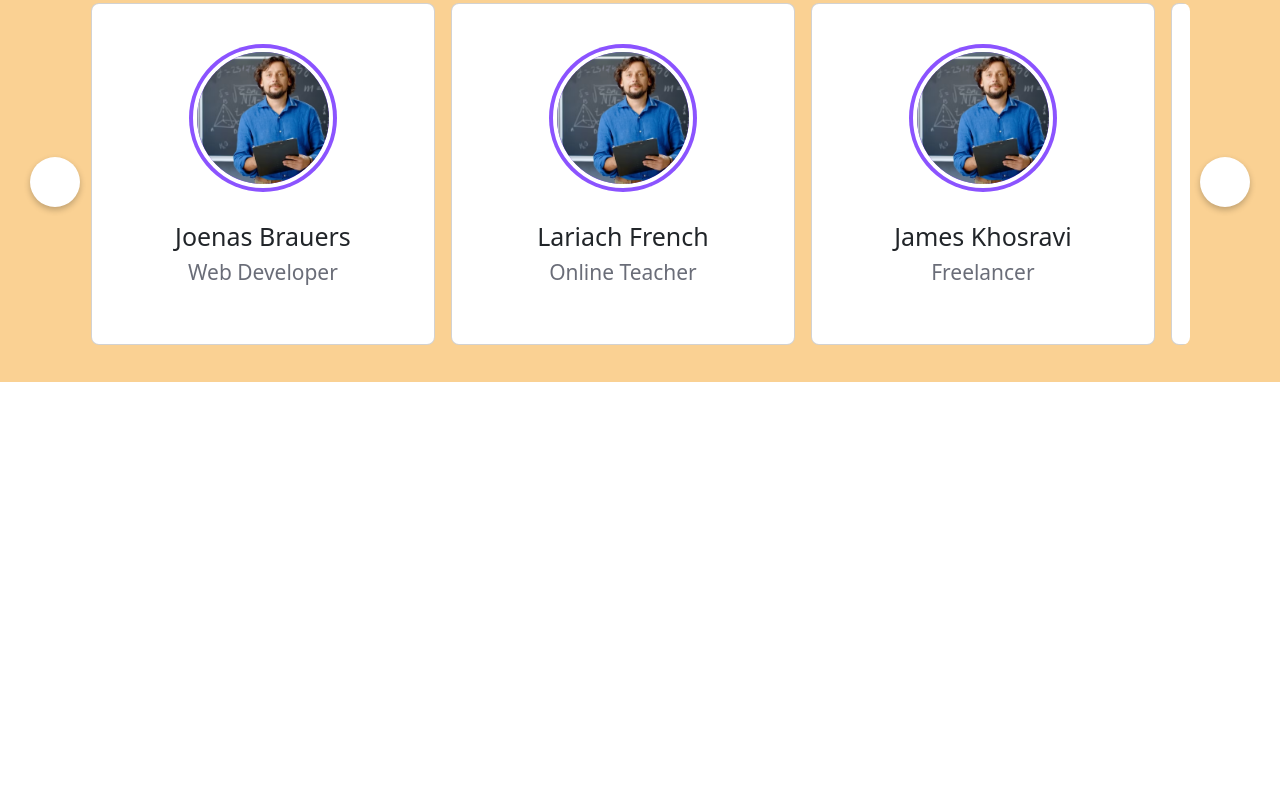
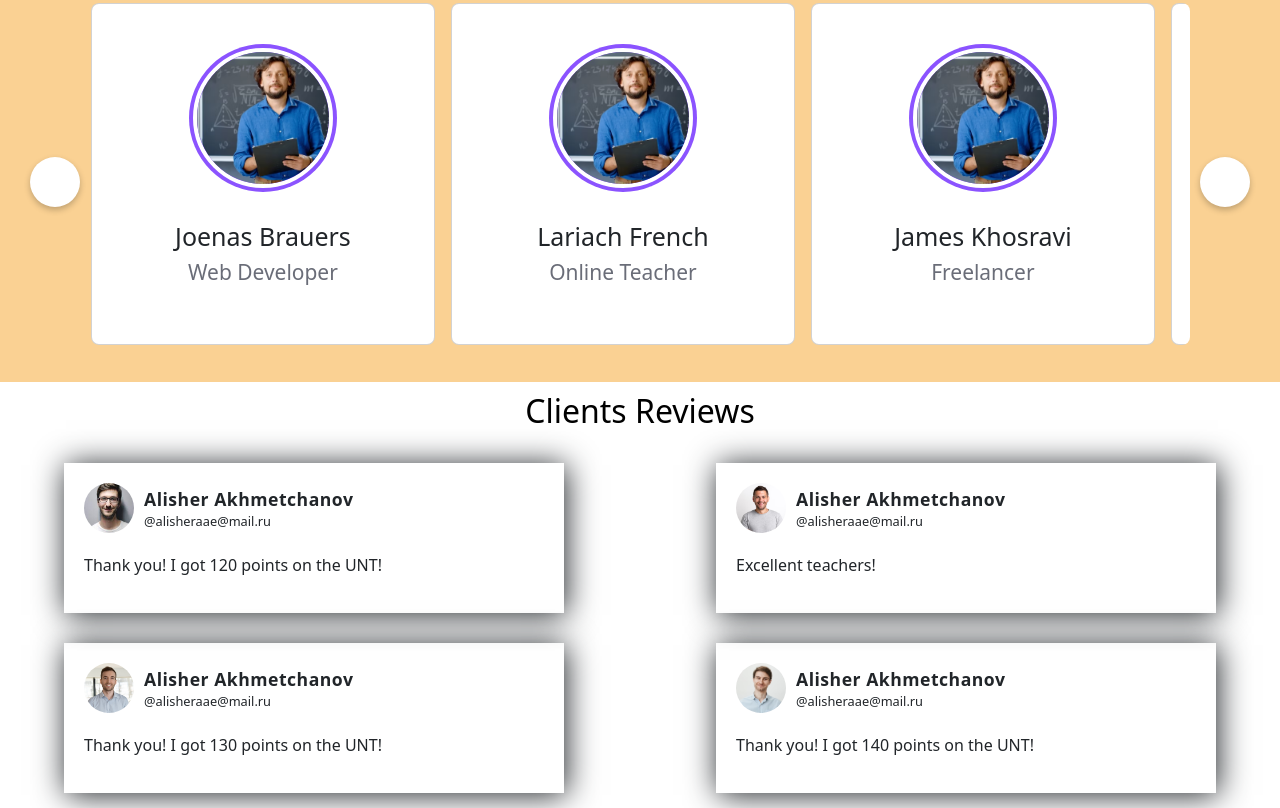
Before and after one commit to maestroaae/final-web, a plain HTML site: page html/main.html in a window 1280 px wide. Shown: the part 818-1626 px from the top of the page. Before the commit the page ends 1200 px from the top, so only its background shows below. Drawn offline with nearby package versions, Linux system fonts and the light colour scheme.

Commit message:
added reviews on main page

```diff
--- a/css/main.css
+++ b/css/main.css
@@ -148,3 +148,72 @@ nav ul li a:hover {
       grid-auto-columns: 100%;
     }
   }
+  /*Reviews section*/
+  .review{
+    display: flex;
+    justify-content: center;
+    align-items: center;
+    flex-direction: column;
+    width: 100%;
+}
+.review-heading{
+    font-size: 2.2rem;
+    font-weight: 500;
+    color: black;
+    padding: 10px 20px;
+}
+.review-box-container{
+    display: flex;
+    justify-content: center;
+    align-items: center;
+    flex-wrap: wrap;
+    width: 100%;
+}
+.review-box{
+    width: 500px;
+    box-shadow: 2px 2px 30px;
+    padding: 20px;
+    margin: 15px;
+    cursor: pointer;
+}
+.box-top{
+    display: flex;
+    justify-content: space-between;
+    align-items: center;
+    margin-bottom: 20px;
+}
+.profile{
+    display: flex;
+    align-items: center;
+}
+.profile .image{
+    width: 50px;
+    height: 50px;
+    border-radius: 50%;
+    overflow: hidden;
+    margin-right: 10px;
+}
+.image img{
+    width: 100%;
+    height: 100%;
+    object-fit: cover;
+    object-position: center;
+}
+.user{
+    display: flex;
+    flex-direction: column;
+}
+.user strong{
+    font-size: 1.1rem;
+    letter-spacing: 0.5px;
+}
+.user span{
+    font-size: 0.8rem;
+}
+.grade{
+  color: #Fd4556;
+}
+.review-box:hover{
+  transform: translateY(-5px);
+  transition: all ease 0.3s;
+}
--- a/html/main.html
+++ b/html/main.html
@@ -18,7 +18,7 @@
             <h2 class="logo">ENT Prep</h2>
             <ul>
                 <li><a href="#about">About Us</a></li>
-                <li><a href="#">Courses</a></li>
+                <li><a href="../html/application.html">Courses</a></li>
                 <li><a href="#">Contact</a></li>
             </ul>
         </nav>
@@ -60,6 +60,119 @@
             </ul>
             <i id="right" class="fa-solid fa-arrow-right"></i>
           </div>
+    </section>
+    <section class="review">
+      <div class="review-heading">
+        <h2>Clients Reviews</h2>
+      </div>
+      <!--Box1-->
+      <div class="row">
+        <div class="review-box-container col-sm-12 col-md-6 col-lg-6">
+            <div class="review-box">
+                <div class="box-top">
+                    <div class="profile">
+                       <div class="image">
+                           <img src="../images/review-profile1.jpg">
+                       </div>
+                       <div class="user">
+                           <strong>Alisher Akhmetchanov</strong>
+                           <span>@alisheraae@mail.ru</span>
+                       </div>
+                    </div>
+                        <div class="grade">
+                            <i class="fas fa-star"></i>
+                            <i class="fas fa-star"></i>
+                            <i class="fas fa-star"></i>
+                            <i class="fas fa-star"></i>
+                            <i class="fas fa-star"></i>
+                        </div>
+                </div>
+                <div class="comment">
+                    <p>Thank you! I got 120 points on the UNT!</p>
+                </div>
+            </div>
+        </div>
+        <!--Box2-->
+        <div class="review-box-container col-sm-12 col-md-6 col-lg-6">
+            <div class="review-box">
+                <div class="box-top">
+                    <div class="profile">
+                       <div class="image">
+                           <img src="../images/review-profile2.avif">
+                       </div>
+                       <div class="user">
+                           <strong>Alisher Akhmetchanov</strong>
+                           <span>@alisheraae@mail.ru</span>
+                       </div>
+                    </div>
+                        <div class="grade">
+                            <i class="fas fa-star"></i>
+                            <i class="fas fa-star"></i>
+                            <i class="fas fa-star"></i>
+                            <i class="fas fa-star"></i>
+                            <i class="fas fa-star"></i>
+                        </div>
+                </div>
+                <div class="comment">
+                    <p>Excellent teachers!</p>
+                </div>
+            </div>
+        </div>
+        <!--Box3-->
+        <div class="review-box-container col-sm-12 col-md-6 col-lg-6">
+            <div class="review-box">
+                <div class="box-top">
+                    <div class="profile">
+                       <div class="image">
+                           <img src="../images/review-profile3.jpg">
+                       </div>
+                       <div class="user">
+                           <strong>Alisher Akhmetchanov</strong>
+                           <span>@alisheraae@mail.ru</span>
+                       </div>
+                    </div>
+                        <div class="grade">
+                            <i class="fas fa-star"></i>
+                            <i class="fas fa-star"></i>
+                            <i class="fas fa-star"></i>
+                            <i class="fas fa-star"></i>
+                            <i class="fas fa-star"></i>
+                        </div>
+                </div>
+                <div class="comment">
+                    <p>Thank you! I got 130 points on the UNT!</p>
+                </div>
+            </div>
+        </div>
+        <!--Box4-->
+        <div class="review-box-container col-sm-12 col-md-6 col-lg-6">
+            <div class="review-box">
+                <div class="box-top">
+                    <div class="profile">
+                       <div class="image">
+                           <img src="../images/review-profile4.avif">
+                       </div>
+                       <div class="user">
+                           <strong>Alisher Akhmetchanov</strong>
+                           <span>@alisheraae@mail.ru</span>
+                       </div>
+                    </div>
+                        <div class="grade">
+                            <i class="fas fa-star"></i>
+                            <i class="fas fa-star"></i>
+                            <i class="fas fa-star"></i>
+                            <i class="fas fa-star"></i>
+                            <i class="fas fa-star"></i>
+                        </div>
+                </div>
+                <div class="comment">
+                    <p>Thank you! I got 140 points on the UNT!</p>
+                </div>
+            </div>
+        </div>
+      </div>
+    </section>
+    <section class="aboutus">
 
     </section>
 </body>
```
